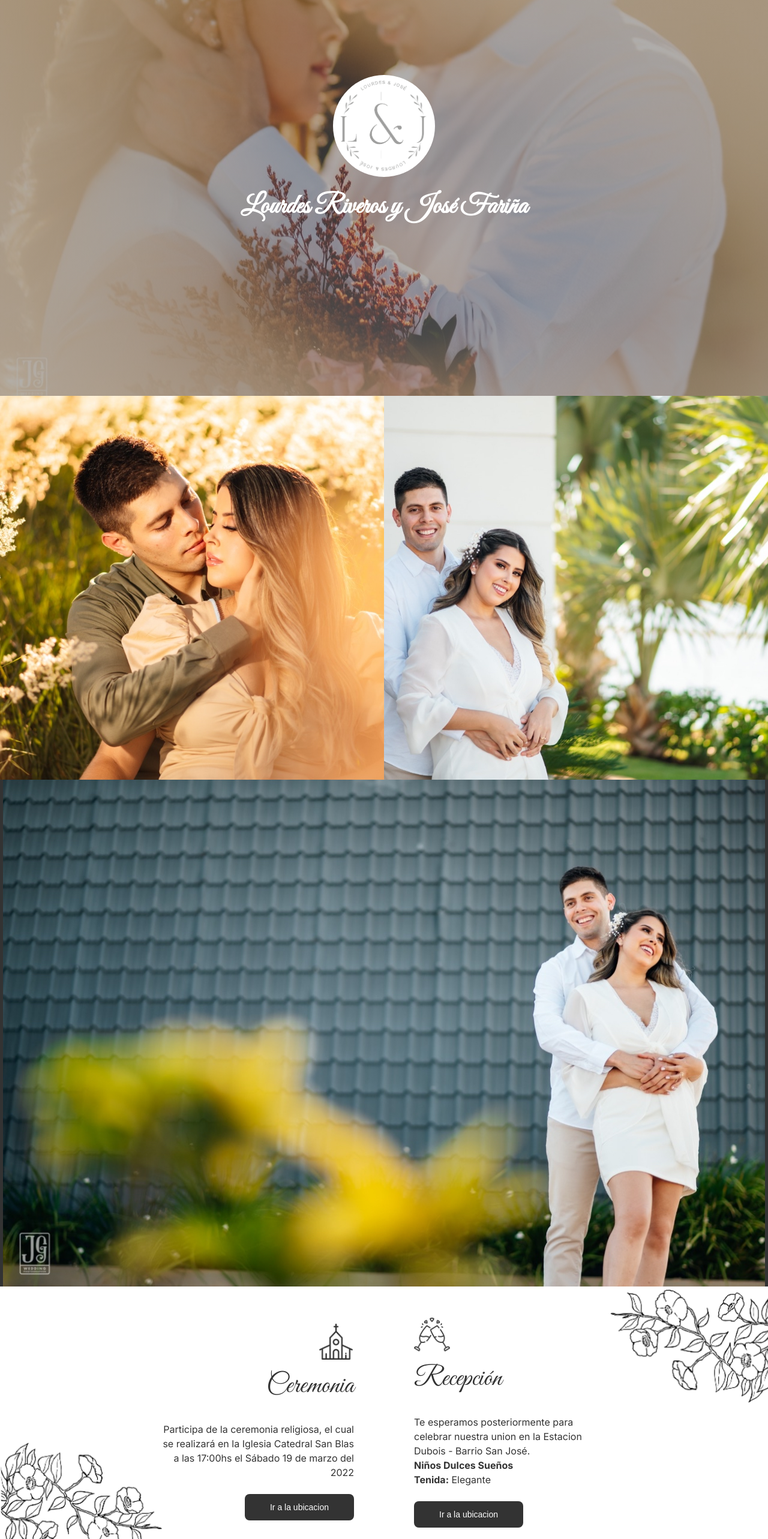
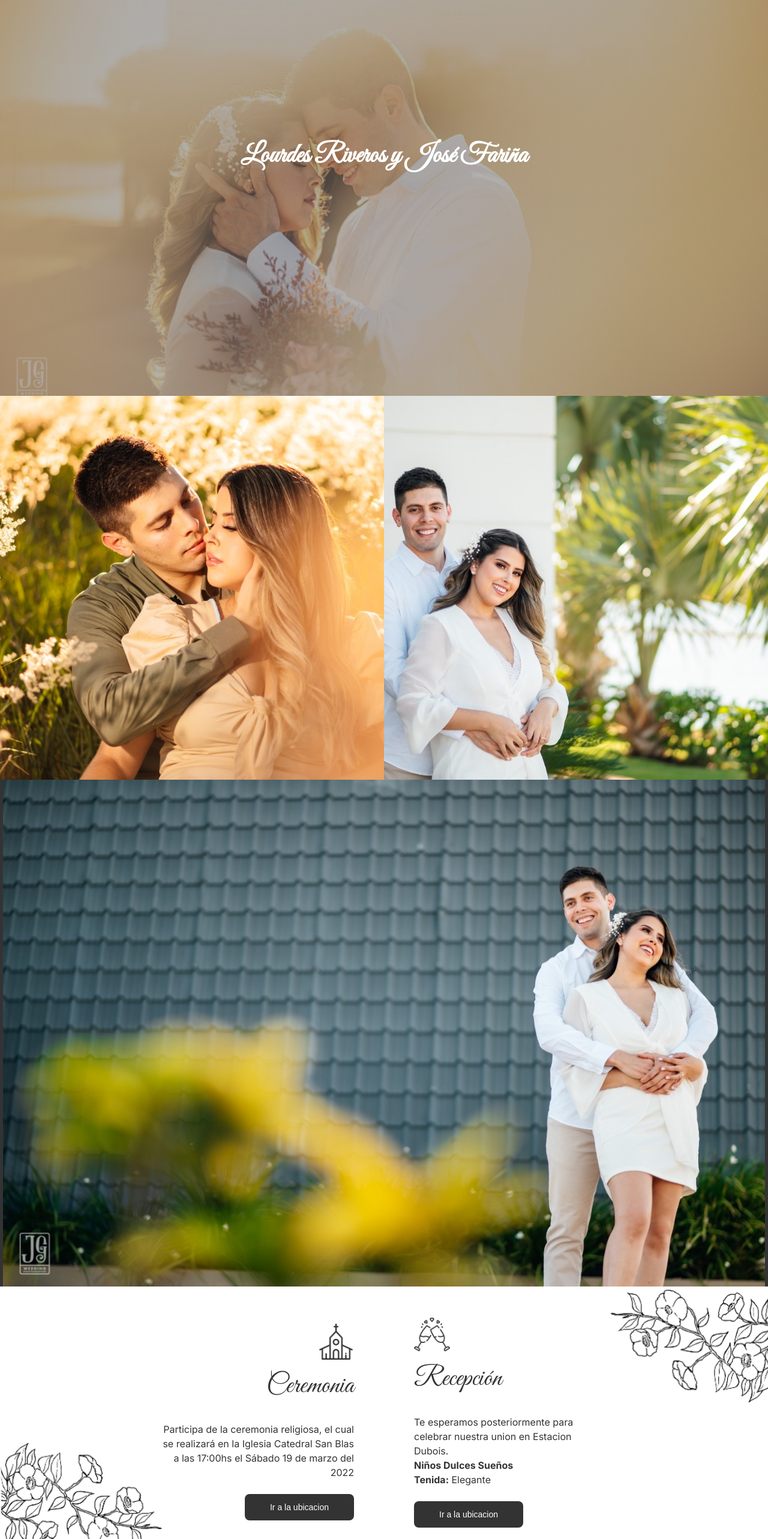
Before and after one commit to Arturo-Lopez/wedding-page, a Next.js app: page / in a window 1280 px wide. Shown: the part 140-2706 px from the top of the page at 60% size. Built offline with nearby package versions, Linux system fonts and the light colour scheme.

Commit message:
replace image

```diff
--- a/src/modules/HeroSection.tsx
+++ b/src/modules/HeroSection.tsx
@@ -45,13 +45,6 @@ const Title = styled("h1", {
 
 const HeroSection: FC = () => (
   <HeroSectionContainer>
-    <Image
-      src="/images/logo.png"
-      alt="logo"
-      width={170}
-      height={170}
-      className="logo"
-    />
     <Title>Lourdes Riveros y José Fariña</Title>
   </HeroSectionContainer>
 );
--- a/src/modules/InfoSection.tsx
+++ b/src/modules/InfoSection.tsx
@@ -100,8 +100,8 @@ const InfoSection: FC = () => (
       />
       <h3 className="title">Recepción</h3>
       <p className="content">
-        Te esperamos posteriormente para celebrar nuestra union en la Estacion
-        Dubois - Barrio San José.
+        Te esperamos posteriormente para celebrar nuestra union en Estacion
+        Dubois.
         <br />
         <b>Niños Dulces Sueños</b>
         <br />
```
Also changed, not shown: public/images/main.jpeg.
